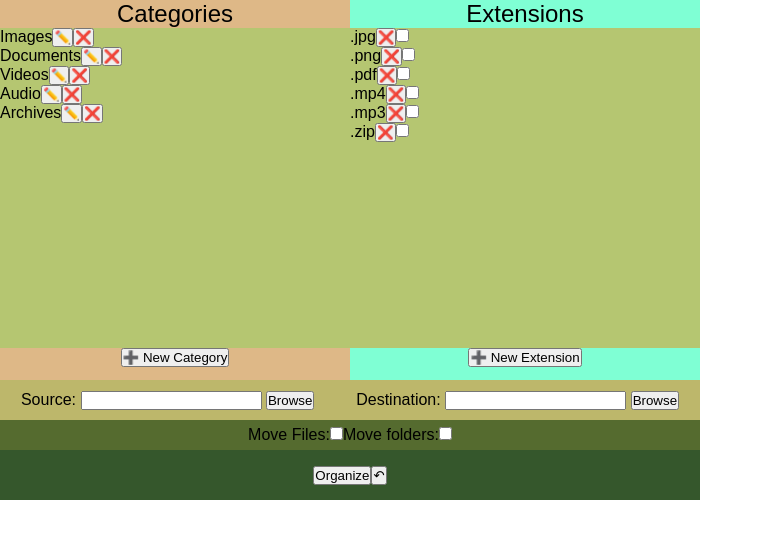
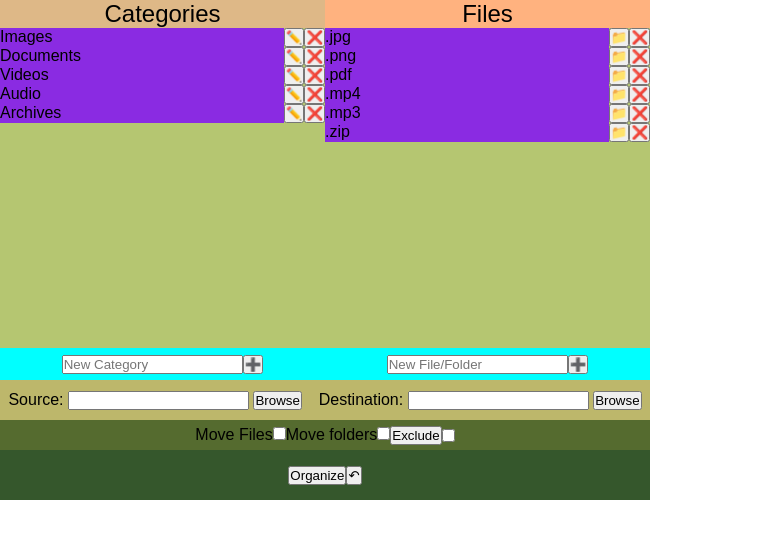
Before and after one commit to cwchilvers/Desktop-Cleaner, a Python web app: template src/templates/app.html in a window 1280 px wide. Shown: the top 539 px of the page, without its empty margins (0-763 px from the left). Run offline with Jinja, Linux system fonts and the light colour scheme; the template is opened without the code that fills it, so the values that code supplies are empty.

Commit message:
More UI outline updates.

```diff
--- a/src/static/css/app.css
+++ b/src/static/css/app.css
@@ -5,7 +5,7 @@ html {
 #window {
     background-color: aliceblue;
 
-    width: 700px;
+    width: 650px;
     height: 500px;
 }
 
@@ -23,9 +23,26 @@ h2 {
 
 #config ul {
     background-color: rgb(181, 198, 113);
+    width: 100%;
+    height: 320px;
+}
+
+#config li {
+    width: 100%;
+    display: inline-flex;
+}
+
+#config span {
+    width: 100%;
+    background-color: blueviolet;
+}
+
+.new {
+    background-color: aqua;
+
 
     width: 100%;
-    height: 320px;
+    height: 33px;
 }
 
 #categories {
@@ -35,8 +52,8 @@ h2 {
     height: 100%;
 }
 
-#extensions {
-    background-color: aquamarine;
+#files {
+    background-color: rgb(255, 178, 127);
 
     width: 50%;
     height: 100%;
--- a/src/templates/app.html
+++ b/src/templates/app.html
@@ -15,32 +15,32 @@
                     <h2>Categories</h2>
                 </div>
                 <ul>
-                    <li>Images<button>✏️</button><button>❌</button></li>
-                    <li>Documents<button>✏️</button><button>❌</button></li>
-                    <li>Videos<button>✏️</button><button>❌</button></li>
-                    <li>Audio<button>✏️</button><button>❌</button></li>
-                    <li>Archives<button>✏️</button><button>❌</button></li>
+                    <li><span>Images</span><button>✏️</button><button>❌</button></li>
+                    <li><span>Documents</span><button>✏️</button><button>❌</button></li>
+                    <li><span>Videos</span><button>✏️</button><button>❌</button></li>
+                    <li><span>Audio</span><button>✏️</button><button>❌</button></li>
+                    <li><span>Archives</span><button>✏️</button><button>❌</button></li>
                 </ul>
-                <div class="center">
-                    <button id="add-category">➕ New Category</button>
+                <div class="new center">
+                    <input type="text" class="new-category" placeholder="New Category"><button>➕</button>
                 </div>
 
             </div>
 
-            <div id="extensions">
+            <div id="files">
                 <div class="center">
-                    <h2>Extensions</h2>
+                    <h2>Files</h2>
                 </div>
                 <ul>
-                    <li>.jpg<button>❌</button><input type="checkbox" class="parent-folder"></li>
-                    <li>.png<button>❌</button><input type="checkbox" class="parent-folder"></li>
-                    <li>.pdf<button>❌</button><input type="checkbox" class="parent-folder"></li>
-                    <li>.mp4<button>❌</button><input type="checkbox" class="parent-folder"></li>
-                    <li>.mp3<button>❌</button><input type="checkbox" class="parent-folder"></li>
-                    <li>.zip<button>❌</button><input type="checkbox" class="parent-folder"></li>
+                    <li><span>.jpg</span><button>📁</button><button>❌</button></li>
+                    <li><span>.png</span><button>📁</button><button>❌</button></li>
+                    <li><span>.pdf</span><button>📁</button><button>❌</button></li>
+                    <li><span>.mp4</span><button>📁</button><button>❌</button></li>
+                    <li><span>.mp3</span><button>📁</button><button>❌</button></li>
+                    <li><span>.zip</span><button>📁</button><button>❌</button></li>
                 </ul>
-                <div class="center">
-                    <button id="add-extension">➕ New Extension</button>
+                <div class="new center">
+                    <input type="text" class="new-file-folder" placeholder="New File/Folder"><button>➕</button>
                 </div>
             </div>
         </div>
@@ -49,20 +49,21 @@
             <div id="path">
                 <div id="source">
                     <label for="source">Source:</label>
-                    <input type="text" id="source" type="file" name="source" value="">
+                    <input type="text" id="source" type="file">
                     <button id="browse-source">Browse</button>
                 </div>
 
                 <div id="destination">
                     <label for="destination">Destination:</label>
-                    <input type="text" id="destination" type="file" name="destination" value="">
+                    <input type="text" id="destination" type="file">
                     <button id="browse-destination">Browse</button>
                 </div>
             </div>
 
             <div id="options">
-                <span>Move Files:</button><input type="checkbox" id="move-files"></span>
-                <span>Move folders:<input type="checkbox" id="move-folders"></span>
+                <span>Move Files</button><input type="checkbox" id="move-files"></span>
+                <span>Move folders<input type="checkbox" id="move-folders"></span>
+                <button>Exclude</button><input type="checkbox" id="exclude">
             </div>
 
             <div id="organize">
```
